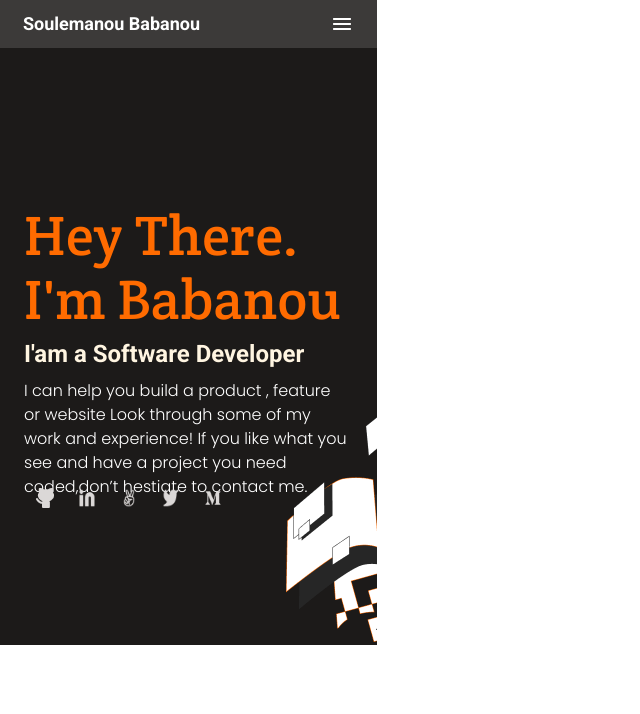
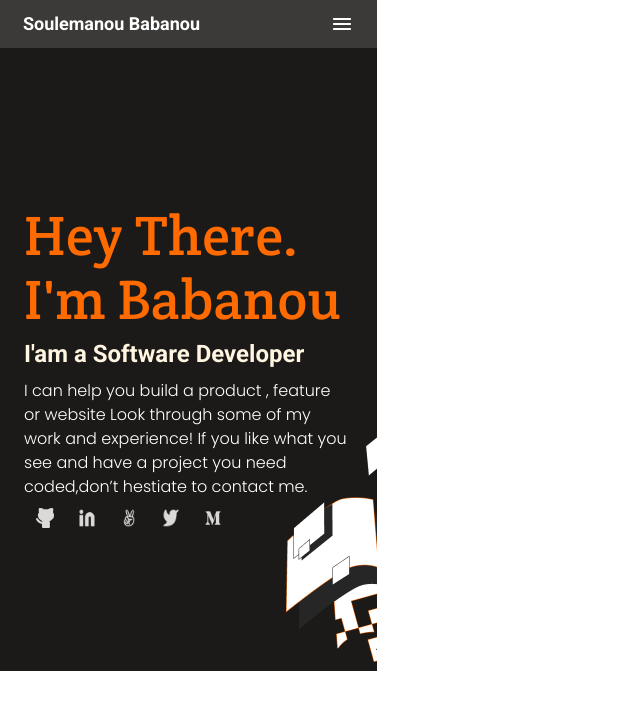
Before and after one commit to soulemanou-software/soulemanou-software.github.io, a website: page index.html in a window 1280 px wide. Shown: the whole page, without its empty margins (0-640 px from the left). Drawn offline with Linux system fonts and the light colour scheme.

Commit message:
updating margin and height in style.css

```diff
--- a/style.css
+++ b/style.css
@@ -36,7 +36,7 @@
 /*  headlines contaner  */
 #headlines {
   display: grid;
-  height: 597px;
+  height: 623px;
   width: 377px;
   border-radius: 0;
   background: #1c1a19;
@@ -121,7 +121,7 @@ h3 {
   flex: none;
   order: 2;
   flex-grow: 0;
-  margin: 10px 0 -19px 0;
+  margin: 10px 0 1px 0;
 }
 
 #illustration-png {
```
